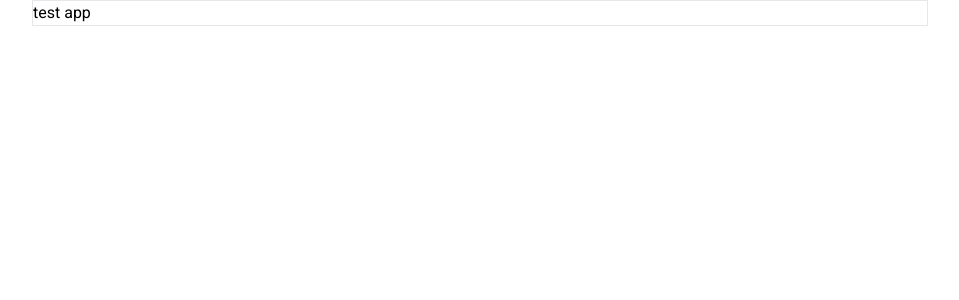
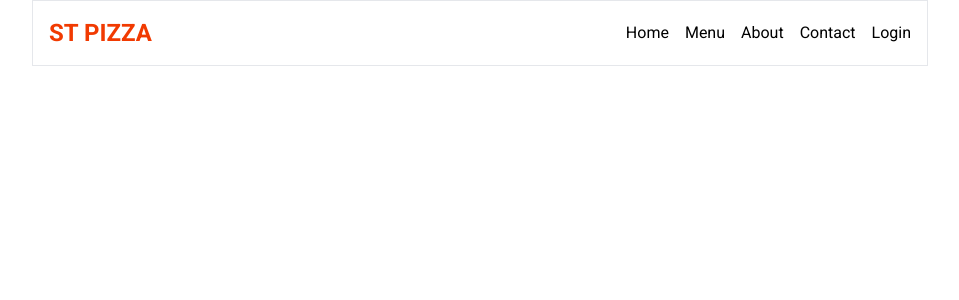
Before and after one commit to bloodyrainday/food-ordering-app, a Next.js app: page / in a window 1280 px wide. Shown: the top 300 px of the page, without its empty margins (160-1119 px from the left). Built offline with nearby package versions, Linux system fonts and the light colour scheme.

Commit message:
feat: add nav section

```diff
--- a/src/app/layout.js
+++ b/src/app/layout.js
@@ -12,7 +12,7 @@ export default function RootLayout({ children }) {
   return (
     <html lang="en">
       <body className={roboto.className}>
-        <main className="max-w-4xl border mx-auto">{children}</main>
+        <main className="max-w-4xl border mx-auto p-4">{children}</main>
       </body>
     </html>
   );
--- a/src/app/page.js
+++ b/src/app/page.js
@@ -1,3 +1,20 @@
+import Link from "next/link";
+
 export default function Home() {
-  return <div>test app</div>;
+  return (
+    <>
+      <header className="flex items-center justify-between">
+        <Link className="text-primary font-semibold text-2xl" href={""}>
+          ST PIZZA
+        </Link>
+        <nav className="flex gap-4">
+          <Link href={""}>Home</Link>
+          <Link href={""}>Menu</Link>
+          <Link href={""}>About</Link>
+          <Link href={""}>Contact</Link>
+          <Link href={""}>Login</Link>
+        </nav>
+      </header>
+    </>
+  );
 }
```
